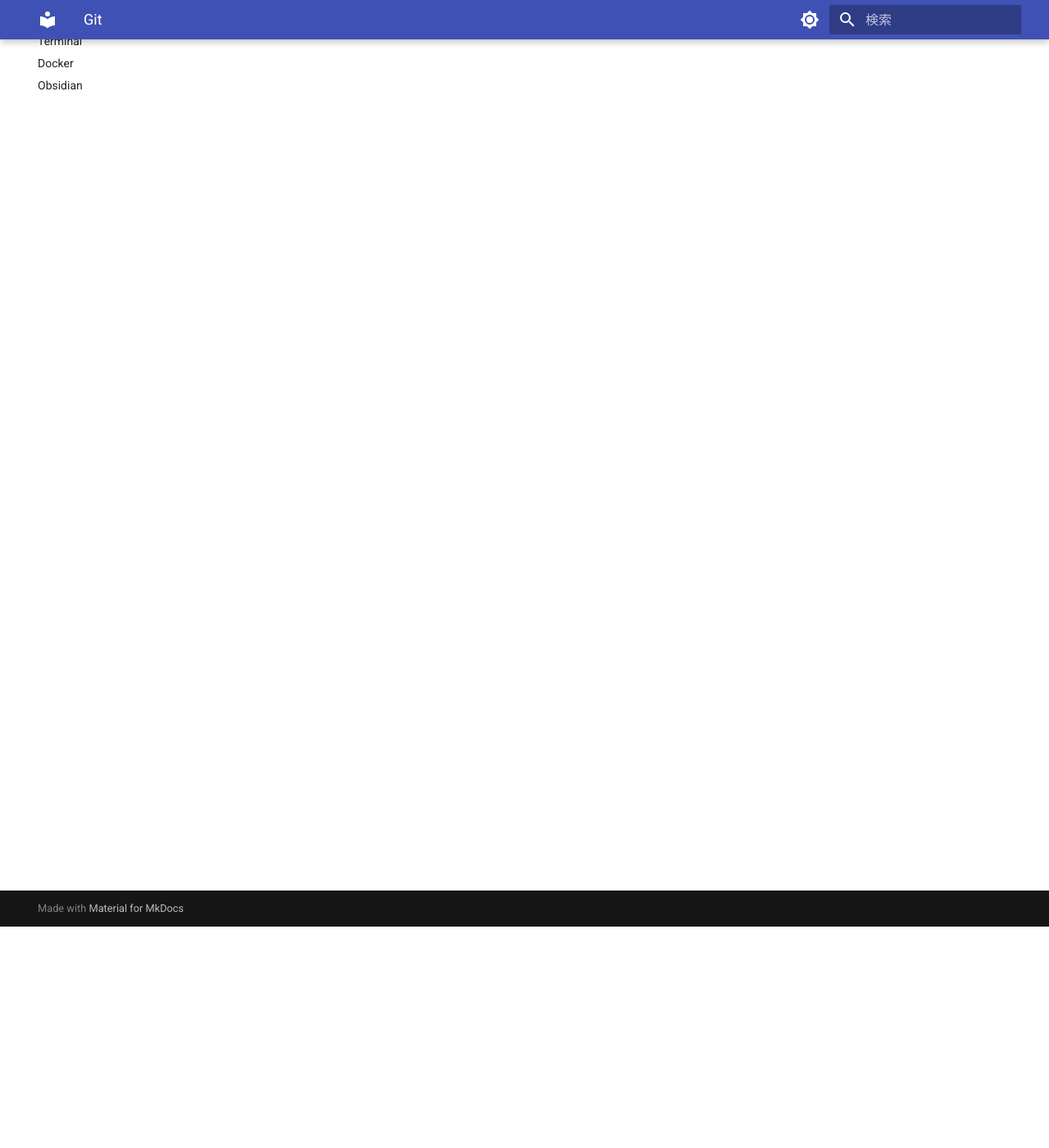
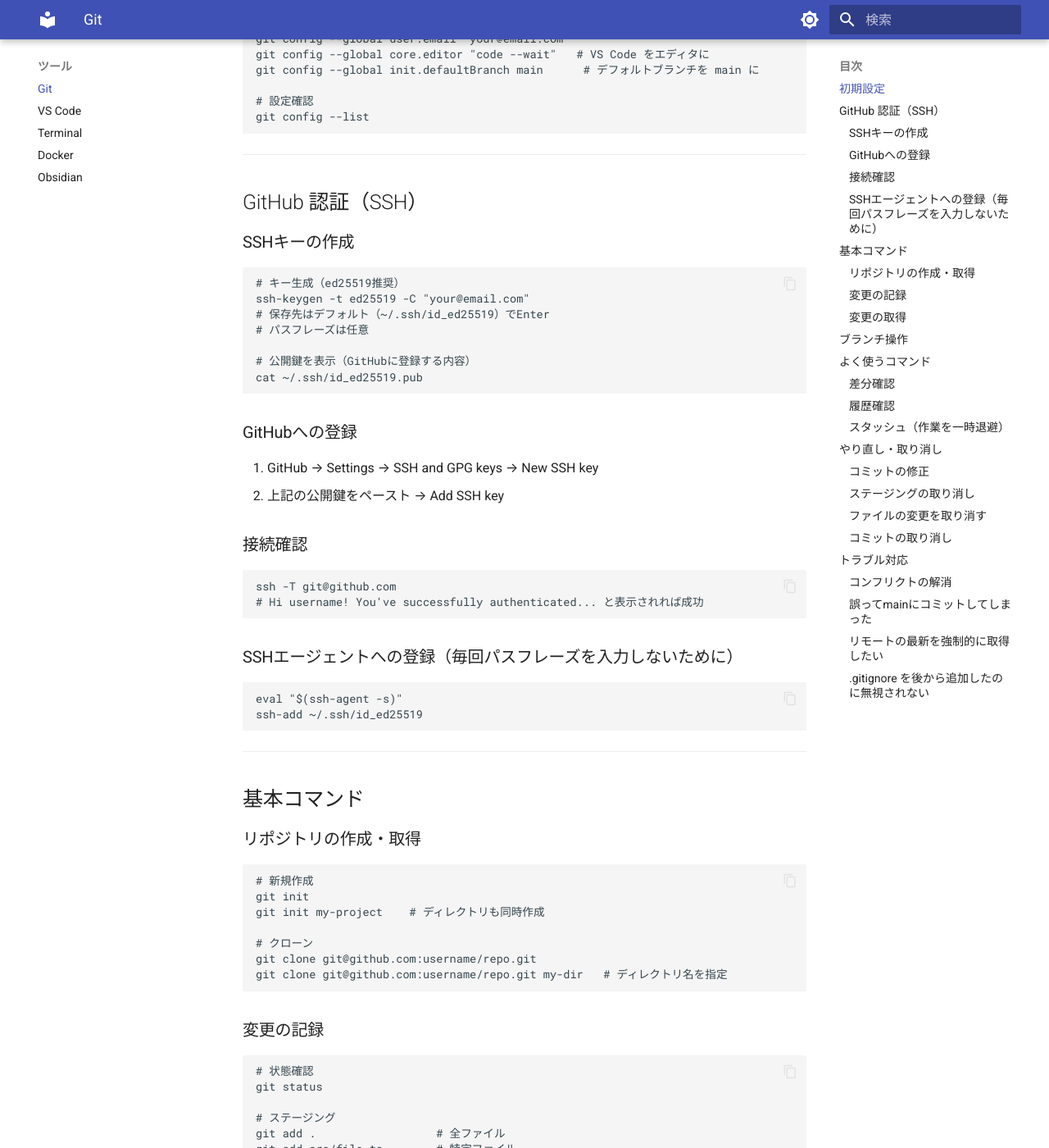
Before and after one commit to Wataruttt/manual, an MkDocs documentation site: the page built from docs/tools/git.md, in a window 1280 px wide and 1400 px high, scrolled down 270 px. Shown: the whole window at 82% size. Built offline with MkDocs 1.6.1 and Material for MkDocs 9.7.7, drawn with Linux system fonts in a browser that asks for light colours; some of the changed text lies outside the part shown.

Commit message:
Add Git manual page
Co-Authored-By: Claude Sonnet 4.6 <noreply@anthropic.com>

````diff
--- a/docs/tools/git.md
+++ b/docs/tools/git.md
@@ -1,5 +1,230 @@
 # Git
+
+## 初期設定
+
+```bash
+git config --global user.name "Your Name"
+git config --global user.email "your@email.com"
+git config --global core.editor "code --wait"   # VS Code をエディタに
+git config --global init.defaultBranch main      # デフォルトブランチを main に
+
+# 設定確認
+git config --list
+```
 
 ---
 
-<!-- 以下、利用しながら追記していく -->
+## GitHub 認証（SSH）
+
+### SSHキーの作成
+
+```bash
+# キー生成（ed25519推奨）
+ssh-keygen -t ed25519 -C "your@email.com"
+# 保存先はデフォルト（~/.ssh/id_ed25519）でEnter
+# パスフレーズは任意
+
+# 公開鍵を表示（GitHubに登録する内容）
+cat ~/.ssh/id_ed25519.pub
+```
+
+### GitHubへの登録
+
+1. GitHub → Settings → SSH and GPG keys → New SSH key
+2. 上記の公開鍵をペースト → Add SSH key
+
+### 接続確認
+
+```bash
+ssh -T git@github.com
+# Hi username! You've successfully authenticated... と表示されれば成功
+```
+
+### SSHエージェントへの登録（毎回パスフレーズを入力しないために）
+
+```bash
+eval "$(ssh-agent -s)"
+ssh-add ~/.ssh/id_ed25519
+```
+
+---
+
+## 基本コマンド
+
+### リポジトリの作成・取得
+
+```bash
+# 新規作成
+git init
+git init my-project    # ディレクトリも同時作成
+
+# クローン
+git clone git@github.com:username/repo.git
+git clone git@github.com:username/repo.git my-dir   # ディレクトリ名を指定
+```
+
+### 変更の記録
+
+```bash
+# 状態確認
+git status
+
+# ステージング
+git add .                  # 全ファイル
+git add src/file.ts        # 特定ファイル
+
+# コミット
+git commit -m "メッセージ"
+git commit                 # エディタでメッセージ作成
+
+# リモートへ送信
+git push
+git push origin main       # ブランチを明示
+git push -u origin main    # 初回：追跡設定も同時に行う
+```
+
+### 変更の取得
+
+```bash
+git pull                   # fetch + merge
+git fetch                  # リモートの情報だけ取得（ローカルには反映しない）
+```
+
+---
+
+## ブランチ操作
+
+```bash
+# ブランチ一覧
+git branch           # ローカル
+git branch -a        # リモート含む全て
+
+# ブランチ作成・切り替え
+git switch -c feature/my-feature    # 作成して切り替え（推奨）
+git switch main                     # 切り替えのみ
+
+# ブランチ削除
+git branch -d feature/my-feature    # マージ済みのみ削除
+git branch -D feature/my-feature    # 強制削除
+
+# マージ
+git switch main
+git merge feature/my-feature
+
+# リベース
+git switch feature/my-feature
+git rebase main
+```
+
+---
+
+## よく使うコマンド
+
+### 差分確認
+
+```bash
+git diff                   # ステージング前の差分
+git diff --staged          # ステージング済みの差分
+git diff main..feature     # ブランチ間の差分
+```
+
+### 履歴確認
+
+```bash
+git log
+git log --oneline          # 1行表示
+git log --oneline --graph  # ブランチの分岐もグラフ表示
+git log -n 5               # 直近5件
+```
+
+### スタッシュ（作業を一時退避）
+
+```bash
+git stash                  # 退避
+git stash list             # 一覧
+git stash pop              # 最新を復元して削除
+git stash apply            # 最新を復元（削除しない）
+git stash drop             # 最新を削除
+```
+
+---
+
+## やり直し・取り消し
+
+### コミットの修正
+
+```bash
+# 直前のコミットメッセージを修正（未pushの場合のみ）
+git commit --amend -m "修正したメッセージ"
+
+# 直前のコミットにファイルを追加（未pushの場合のみ）
+git add 忘れたファイル
+git commit --amend --no-edit
+```
+
+### ステージングの取り消し
+
+```bash
+git restore --staged file.ts    # ステージングを取り消す（ファイルは変更済みのまま）
+```
+
+### ファイルの変更を取り消す
+
+```bash
+git restore file.ts    # 最後のコミット状態に戻す（変更が消える）
+```
+
+### コミットの取り消し
+
+```bash
+# 打ち消しコミットを作る（履歴を残す・安全）
+git revert HEAD
+
+# コミットを取り消してステージング済みに戻す（未pushの場合のみ）
+git reset --soft HEAD~1
+
+# コミットを取り消してワーキングツリーも戻す（変更が消える・要注意）
+git reset --hard HEAD~1
+```
+
+---
+
+## トラブル対応
+
+### コンフリクトの解消
+
+```bash
+git merge feature/my-feature
+# CONFLICT と表示されたら
+
+git status    # コンフリクトしているファイルを確認
+# ファイルを開いて <<<< ==== >>>> の箇所を手動で編集
+git add 修正したファイル
+git commit
+```
+
+### 誤ってmainにコミットしてしまった
+
+```bash
+# 新しいブランチに移動してから
+git switch -c feature/rescue
+
+# mainを1つ前に戻す（未pushの場合のみ）
+git switch main
+git reset --soft HEAD~1
+```
+
+### リモートの最新を強制的に取得したい
+
+```bash
+git fetch origin
+git reset --hard origin/main
+```
+
+### .gitignore を後から追加したのに無視されない
+
+```bash
+git rm -r --cached .    # キャッシュをクリア
+git add .
+git commit -m "Apply .gitignore"
+```
````
